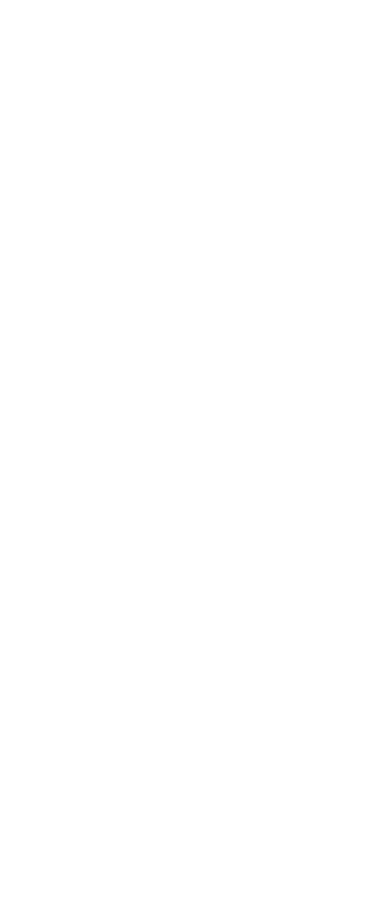
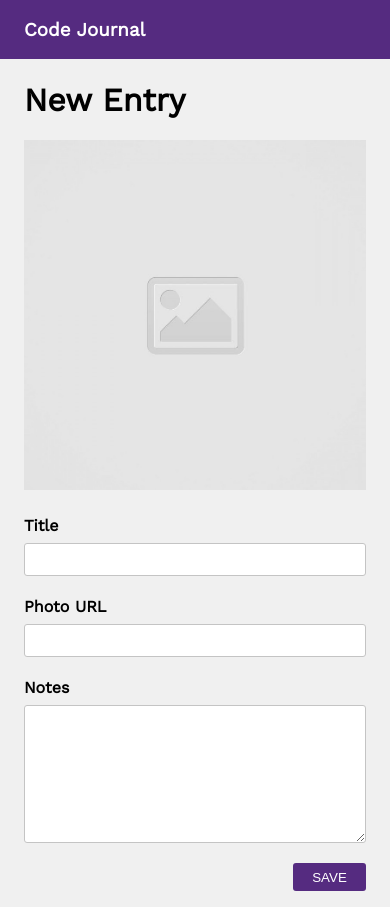
Before and after one commit to aar-woo/code-journal, a website: page index.html in a window 390 px wide. Before the commit the page ends 844 px from the top, so only its background shows below. Drawn offline with nearby package versions, Linux system fonts and the light colour scheme.

Commit message:
Ensure that the form looks nice on both mobile-sized and desktop-sized screens. #1

```diff
--- a/css/styles.css
+++ b/css/styles.css
@@ -0,0 +1,69 @@
+body {
+  font-family: "Roboto", sans-serif;
+  background-color: #f0f0f0;
+}
+
+h1,
+h2,
+h3,
+h4,
+h5 {
+  font-family: "Work Sans", sans-serif;
+}
+
+img {
+  width: 100%;
+}
+
+input,
+textarea {
+  outline-color: #552b80;
+}
+
+.width-100 {
+  width: 100%;
+}
+
+.header {
+  margin: 0 auto;
+  padding: 0 1.5rem;
+  background-color: #552b80;
+  color: white;
+}
+
+.margin-auto {
+  margin: 0 auto;
+}
+
+.text-align-right {
+  text-align: right;
+}
+
+.img {
+  height: 350px;
+  object-fit: cover;
+}
+
+.text-box {
+  border: 1.5px solid #c4c4c4;
+  border-radius: 3px;
+  padding: 8px;
+}
+
+.button {
+  background-color: #552b80;
+  color: white;
+  padding: 0.4rem 1.2rem;
+  border: none;
+  border-radius: 3px;
+  margin: 1rem 0;
+}
+
+.margin-bot-half-rem {
+  margin-bottom: 0.5rem;
+}
+
+.font-roboto {
+  font-family: "Roboto", sans-serif;
+  font-weight: 400;
+}
--- a/index.html
+++ b/index.html
@@ -13,11 +13,58 @@
   <link rel="stylesheet" href="css/reset.css">
   <link rel="stylesheet" href="css/layout.css">
   <link rel="stylesheet" href="css/styles.css">
+  <link rel="preconnect" href="https://fonts.googleapis.com">
+  <link rel="preconnect" href="https://fonts.gstatic.com" crossorigin>
+  <link rel="preconnect" href="https://fonts.googleapis.com">
+  <link rel="preconnect" href="https://fonts.gstatic.com" crossorigin>
+  <link href="https://fonts.googleapis.com/css2?family=Roboto:wght@100;400&family=Work+Sans&display=swap"
+    rel="stylesheet">
 </head>
 <body>
-  <header>
+  <header class="header">
+    <div class="row">
+      <div class="column-half margin-auto">
+        <h3>Code Journal</h3>
+      </div>
+    </div>
   </header>
   <main>
+    <div class="container">
+      <!-- New entry and img row -->
+      <div data-view="entry-form">
+        <form>
+           <div class="row">
+            <div class="column-half">
+              <h1>New Entry</h1>
+                <img src="images/placeholder-image-square.jpg" class="width-100 img">
+            </div>
+            <div class="column-half">
+              <label>
+                <h4 class="margin-bot-half-rem">Title</h4>
+                <input type="text" class="width-100 text-box font-roboto">
+              </label>
+              <label>
+                <h4 class="margin-bot-half-rem">Photo URL</h4>
+                <input type="text" class="width-100 text-box font-roboto">
+              </label>
+            </div>
+            <div class="column-full">
+              <label>
+                <h4 class="margin-bot-half-rem">Notes</h4>
+                <textarea rows="8" class="width-100 text-box font-roboto">
+
+                </textarea>
+              </label>
+            </div>
+          </div>
+          <div class="row text-align-right">
+            <div class="column-full ">
+              <button class="button">SAVE</button>
+            </div>
+          </div>
+        </form>
+      </div>
+    </div>
   </main>
   <script src="js/data.js"></script>
   <script src="js/main.js"></script>
```
